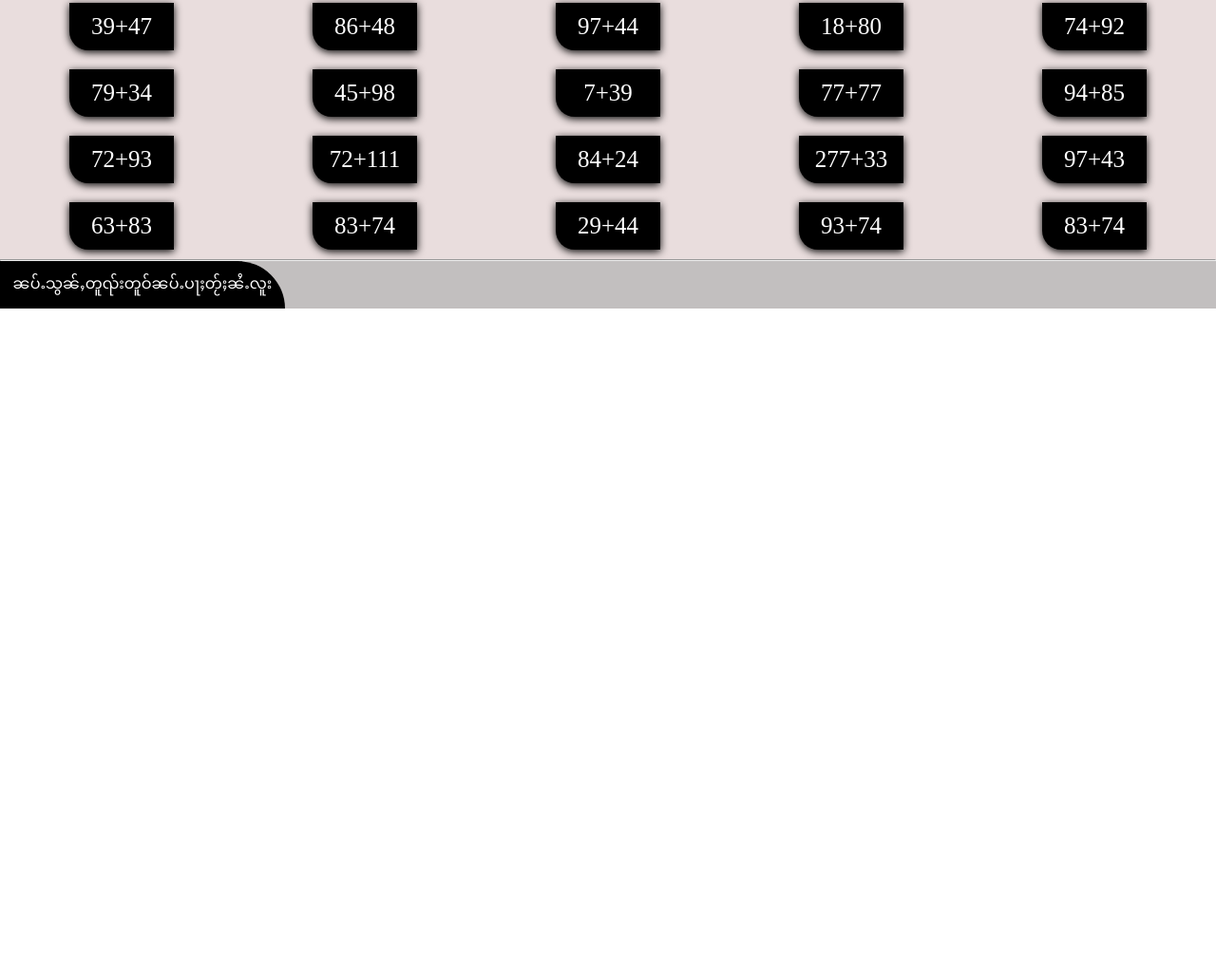
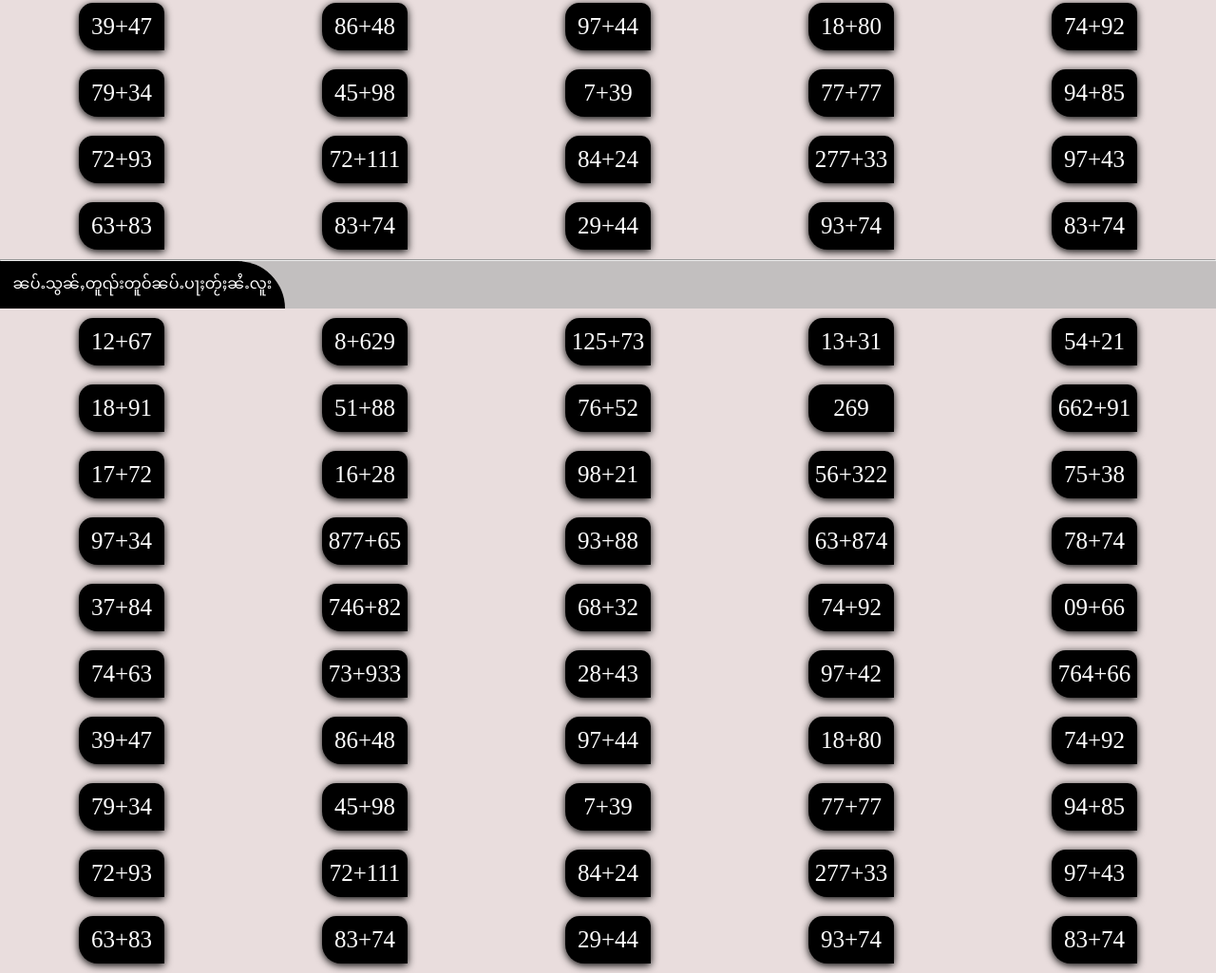
Before and after one commit to Shansengzarm/Tai, a plain HTML site: page index.html in a window 1280 px wide. Shown: the part 627-1652 px from the top of the page at 95% size. Before the commit the page ends 952 px from the top, so only its background shows below. Drawn offline with Linux system fonts and the light colour scheme.

Commit message:
Update index.html

```diff
--- a/index.html
+++ b/index.html
@@ -18,7 +18,7 @@
 header{
     border: solid red;
     background-color: rgb(0, 0, 0);
-    width: 548px;
+    width: 578px;
     height: 70px;
     display: flex;
     justify-content: center;
@@ -39,7 +39,7 @@ header{
  /* nav start */
  nav{
     border: solid red;
-    width: 548px;
+    width: 578px;
     height: 80px;
     display: flex;
     justify-content: space-between;
@@ -90,7 +90,7 @@ nav ul li a:hover:active{
 
 /* main */
 main{
-    width: 548px;
+    width: 578px;
     height: 100%;
     background-color: rgb(233, 221, 221);
 }
@@ -100,7 +100,7 @@ main{
 /* a start */
 /* a stsrt */.a{
     display: flex;
-    width: 548px;
+    width: 578px;
     height: 50px;
     background-color: rgb(194, 191, 191);
 }
@@ -120,7 +120,7 @@ main{
 /* section start */
 section{
     /* border: solid red; */
-    width: 548px;
+    width: 578px;
     height: 70px;
     display: flex;
     justify-content: space-around;
@@ -129,9 +129,9 @@ section{
 section p{
 
     /* border: solid black; */
-    width: 110px;
+    width: 90px;
     height: 50px;
-    border-radius: 0px 0px 0px 20px;
+    border-radius: 15px 10px 0px 20px;
     column-count: 5;
     display: flex;
     justify-content: center;
@@ -146,7 +146,7 @@ section p:hover:active{
     background-color: rgb(0, 4, 255);
 }
 
-@media (min-width: 549px){
+@media (min-width: 579px){
     header{
         width: 100%;
     }
@@ -285,6 +285,87 @@ section p:hover:active{
         <div class="a">
             <p>ၼပ်ႉသွၼ်ႇတူၺ်းတူဝ်ၼပ်ႉပႃႈတႂ်ႈၼႆႉလူး</p>
         </div>
+
+        <section>
+            <p onclick="b1();">12+67</p>
+            <p onclick="b2();">8+629</p>
+            <p onclick="b3();">125+73</p>
+            <p onclick="a4();">13+31</p>
+            <p onclick="a5();">54+21</p>
+        </section>
+
+        <section>
+            <p onclick="a6();">18+91</p>
+            <p onclick="a7();">51+88</p>
+            <p onclick="a8();">76+52</p>
+            <p onclick="a9();">269</p>
+            <p onclick="a10();">662+91</p>
+        </section>
+
+        <section>
+            <p onclick="a11();">17+72</p>
+            <p onclick="a12();">16+28</p>
+            <p onclick="a13();">98+21</p>
+            <p onclick="a14();">56+322</p>
+            <p onclick="a15();">75+38</p>
+        </section>
+
+        <section>
+            <p onclick="a16();">97+34</p>
+            <p onclick="a17();">877+65</p>
+            <p onclick="a18();">93+88</p>
+            <p onclick="a19();">63+874</p>
+            <p onclick="a20();">78+74</p>
+        </section>
+
+        <section>
+            <p onclick="a21();">37+84</p>
+            <p onclick="a22();">746+82</p>
+            <p onclick="a23();">68+32</p>
+            <p onclick="a24();">74+92</p>
+            <p onclick="a25();">09+66</p>
+        </section>
+
+        <section>
+            <p onclick="a26();">74+63</p>
+            <p onclick="a27();">73+933</p>
+            <p onclick="a28();">28+43</p>
+            <p onclick="a29();">97+42</p>
+            <p onclick="a30();">764+66</p>
+        </section>
+
+        <section>
+            <p onclick="a31();">39+47</p>
+            <p onclick="a32();">86+48</p>
+            <p onclick="a33();">97+44</p>
+            <p onclick="a34();">18+80</p>
+            <p onclick="a35();">74+92</p>
+        </section>
+
+        <section>
+            <p onclick="a36();">79+34</p>
+            <p onclick="a37();">45+98</p>
+            <p onclick="a38();">7+39</p>
+            <p onclick="a39();">77+77</p>
+            <p onclick="a40();">94+85</p>
+        </section>
+
+        <section>
+            <p onclick="a41();">72+93</p>
+            <p onclick="a42();">72+111</p>
+            <p onclick="a43();">84+24</p>
+            <p onclick="a44();">277+33</p>
+            <p onclick="a45();">97+43</p>
+        </section>
+
+        <section>
+            <p onclick="a46();">63+83</p>
+            <p onclick="a47();">83+74</p>
+            <p onclick="a48();">29+44</p>
+            <p onclick="a49();">93+74</p>
+            <p onclick="a50();">83+74</p>
+        </section>
+
     </main>
 
 
```
